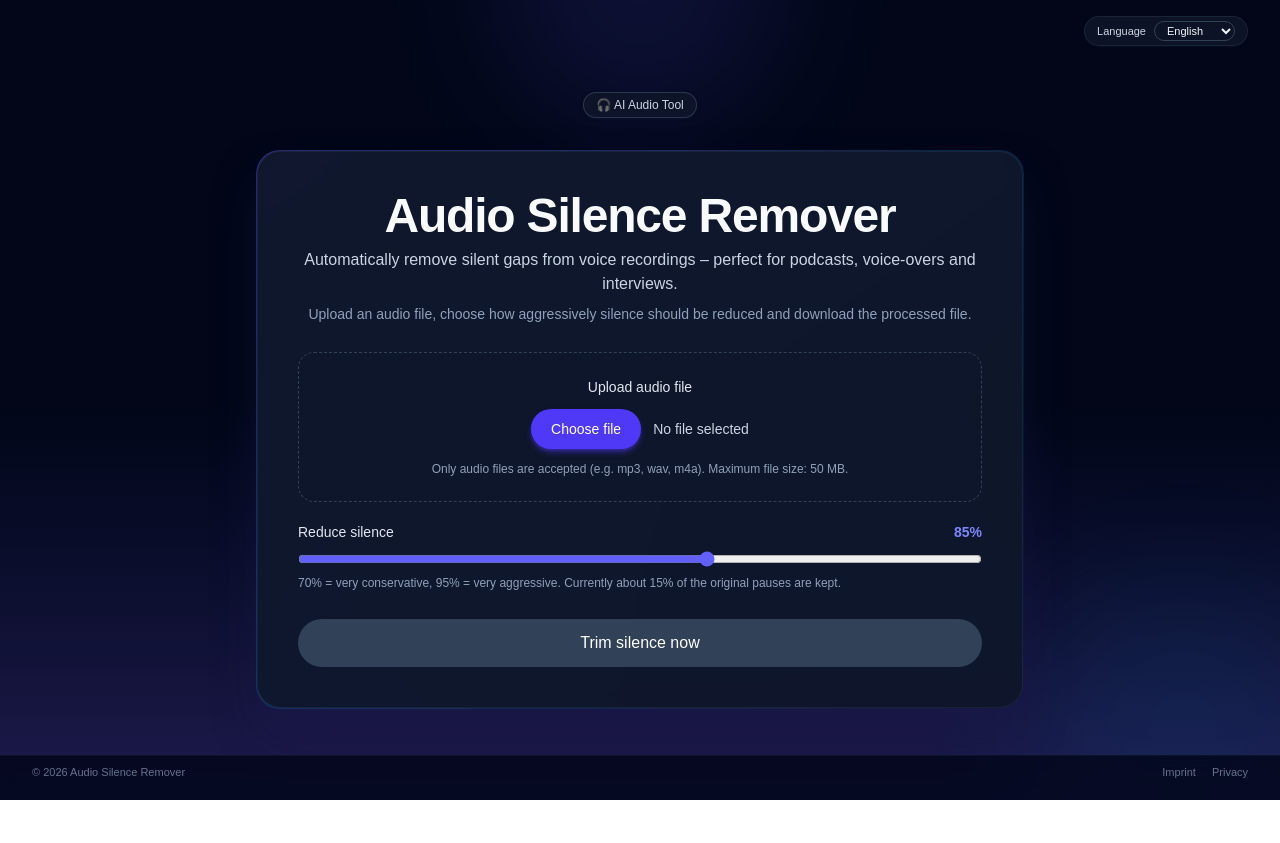
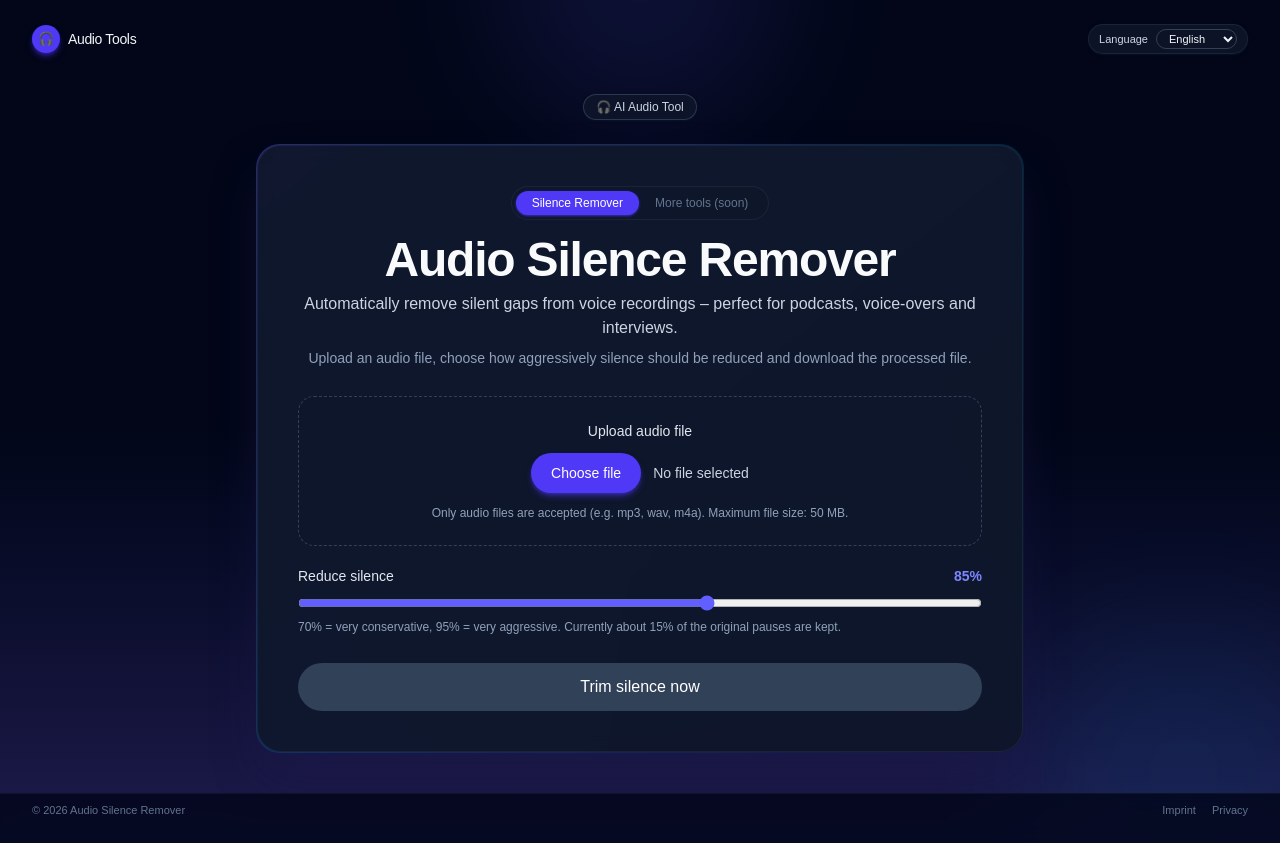
Before and after one commit to Cocoloco069/audio-webseite, a Next.js app in the folder audio-frontend/: page / in a window 1280 px wide. Before the commit the page ends 800 px from the top, so only its background shows below. Built offline with nearby package versions, Linux system fonts and the light colour scheme; no server answers.

Commit message:
Add tabs layout, branding and UI polish

```diff
--- a/audio-frontend/app/page.tsx
+++ b/audio-frontend/app/page.tsx
@@ -7,6 +7,7 @@ const API_BASE_URL =
 
 type Lang = 'de' | 'en' | 'es' | 'fr' | 'it';
 type ToastState = { message: string; type: 'success' | 'error' } | null;
+type Tool = 'silence' | 'soon';
 
 const supportedLangs: Lang[] = ['de', 'en', 'es', 'fr', 'it'];
 
@@ -40,6 +41,11 @@ const translations: Record<Lang, Record<string, string>> = {
     successLink: 'Bearbeitete Datei herunterladen',
     footerImprint: 'Impressum',
     footerPrivacy: 'Datenschutz',
+    tabSilence: 'Silence Remover',
+    tabSoon: 'Weitere Tools (bald)',
+    soonTitle: 'Weitere Audio-Tools folgen bald',
+    soonBody:
+      'Hier werden nach und nach neue KI-Tools für Audiobearbeitung erscheinen, z. B. Normalizer, Loudness Match oder Noise Cleaner.',
   },
   en: {
     badge: '🎧 AI Audio Tool',
@@ -70,6 +76,11 @@ const translations: Record<Lang, Record<string, string>> = {
     successLink: 'Download processed file',
     footerImprint: 'Imprint',
     footerPrivacy: 'Privacy',
+    tabSilence: 'Silence Remover',
+    tabSoon: 'More tools (soon)',
+    soonTitle: 'More audio tools are coming soon',
+    soonBody:
+      'This will become a small suite of AI tools for audio editing, such as a normalizer, loudness matching and noise cleaner.',
   },
   es: {
     badge: '🎧 Herramienta de audio IA',
@@ -100,6 +111,11 @@ const translations: Record<Lang, Record<string, string>> = {
     successLink: 'Descargar archivo procesado',
     footerImprint: 'Aviso legal',
     footerPrivacy: 'Privacidad',
+    tabSilence: 'Silence Remover',
+    tabSoon: 'Más herramientas (pronto)',
+    soonTitle: 'Pronto habrá más herramientas de audio',
+    soonBody:
+      'Aquí aparecerán poco a poco nuevas herramientas de IA para audio, como normalizador, coincidencia de loudness o limpiador de ruido.',
   },
   fr: {
     badge: '🎧 Outil audio IA',
@@ -130,6 +146,11 @@ const translations: Record<Lang, Record<string, string>> = {
     successLink: 'Télécharger le fichier traité',
     footerImprint: 'Mentions légales',
     footerPrivacy: 'Confidentialité',
+    tabSilence: 'Silence Remover',
+    tabSoon: 'Plus d’outils (bientôt)',
+    soonTitle: 'D’autres outils audio arrivent bientôt',
+    soonBody:
+      'Cette page deviendra progressivement une petite suite d’outils IA pour l’audio, comme un normaliseur, un ajustement de niveau sonore ou un nettoyeur de bruit.',
   },
   it: {
     badge: '🎧 Strumento audio IA',
@@ -160,10 +181,15 @@ const translations: Record<Lang, Record<string, string>> = {
     successLink: 'Scarica il file elaborato',
     footerImprint: 'Note legali',
     footerPrivacy: 'Privacy',
+    tabSilence: 'Silence Remover',
+    tabSoon: 'Altri strumenti (presto)',
+    soonTitle: 'Altri strumenti audio in arrivo',
+    soonBody:
+      'Qui appariranno gradualmente nuovi strumenti IA per l’elaborazione audio, come normalizzatore, allineamento di loudness o riduzione del rumore.',
   },
 };
 
-// z.B. "aufnahme.mp3" -> "aufnahme_edited.mp3"
+// "aufnahme.mp3" -> "aufnahme_edited.mp3"
 function buildEditedFileName(originalName: string): string {
   const dotIndex = originalName.lastIndexOf('.');
   if (dotIndex === -1) {
@@ -176,6 +202,8 @@ function buildEditedFileName(originalName: string): string {
 
 export default function Home() {
   const [lang, setLang] = useState<Lang>('de');
+  const [activeTool, setActiveTool] = useState<Tool>('silence');
+
   const [file, setFile] = useState<File | null>(null);
   const [loading, setLoading] = useState(false);
   const [downloadUrl, setDownloadUrl] = useState<string | null>(null);
@@ -308,13 +336,27 @@ export default function Home() {
         <div className="absolute bottom-[-6rem] right-[-4rem] h-80 w-80 rounded-full bg-sky-500/20 blur-3xl" />
       </div>
 
-      <header className="relative z-10 flex items-center justify-end px-4 pt-4 sm:px-8">
-        <div className="inline-flex items-center gap-2 rounded-full bg-slate-900/80 border border-slate-800/80 px-3 py-1 text-[11px] text-slate-300 shadow-sm shadow-slate-900/60">
+      {/* Branding + Language-Switcher */}
+      <header className="relative z-10 px-4 pt-4 sm:px-8 sm:pt-6">
+        <div className="flex w-full items-center gap-3">
+          {/* Wortlogo links */}
+          <div className="flex items-center gap-2 text-xs sm:text-sm font-medium text-slate-100">
+            <span className="flex h-7 w-7 items-center justify-center rounded-full bg-indigo-600 text-[13px] shadow-md shadow-indigo-700/60">
+              🎧
+            </span>
+            <span className="tracking-tight">
+              Audio Tools
+            </span>
+          </div>
+
+          {/* Language-Switcher, auf Mobile zentriert */}
+          <div className="flex-1 flex justify-center sm:justify-end">
+            <div className="inline-flex items-center gap-2 rounded-full bg-slate-900/80 border border-slate-800/80 px-2.5 py-1 text-[10px] sm:text-[11px] text-slate-300 shadow-sm shadow-slate-900/60">
               <span>Language</span>
               <select
                 value={lang}
                 onChange={(e) => setLang(e.target.value as Lang)}
-            className="bg-transparent text-slate-100 text-[11px] border border-slate-700 rounded-full px-2 py-0.5 focus:outline-none focus:ring-1 focus:ring-indigo-500"
+                className="bg-transparent text-slate-100 text-[10px] sm:text-[11px] border border-slate-700 rounded-full px-2 py-0.5 focus:outline-none focus:ring-1 focus:ring-indigo-500"
               >
                 <option value="de">Deutsch</option>
                 <option value="en">English</option>
@@ -323,19 +365,48 @@ export default function Home() {
                 <option value="it">Italiano</option>
               </select>
             </div>
+          </div>
+        </div>
       </header>
 
-      <main className="relative z-10 flex-1 flex items-center justify-center px-4 py-4 sm:px-6 sm:py-10">
+      <main className="relative z-10 flex-1 flex items-center justify-center px-4 py-5 sm:px-6 sm:py-10">
         <div className="w-full max-w-xl sm:max-w-2xl lg:max-w-3xl">
-          <div className="mb-6 sm:mb-8 text-center">
+          <div className="mb-4 sm:mb-6 text-center">
             <span className="inline-flex items-center rounded-full bg-slate-900/80 border border-slate-700/80 px-3 py-1 text-[11px] sm:text-xs font-medium text-slate-300 shadow-sm shadow-slate-900/60">
               {t('badge')}
             </span>
           </div>
 
-          {/* Card mit Gradient-Rand */}
-          <div className="rounded-3xl bg-gradient-to-br from-indigo-500/40 via-sky-500/20 to-transparent p-[1px] shadow-2xl shadow-indigo-950/60">
+          {/* Card mit Gradient-Rand + Hover-Scale auf Desktop */}
+          <div className="rounded-3xl bg-gradient-to-br from-indigo-500/40 via-sky-500/20 to-transparent p-[1px] shadow-2xl shadow-indigo-950/60 transform-gpu transition-transform duration-300 md:hover:scale-[1.01]">
             <section className="bg-slate-900/95 rounded-3xl border border-slate-800/80 backdrop-blur-sm p-6 sm:p-8 lg:p-10 space-y-6 sm:space-y-7">
+              {/* Tabs für mehrere Tools */}
+              <div className="flex justify-center mb-3 sm:mb-4">
+                <div className="inline-flex items-center rounded-full bg-slate-900/80 border border-slate-800/80 p-1 text-[11px] sm:text-xs">
+                  <button
+                    type="button"
+                    onClick={() => setActiveTool('silence')}
+                    className={
+                      'px-3 sm:px-4 py-1 rounded-full font-medium transition-colors ' +
+                      (activeTool === 'silence'
+                        ? 'bg-indigo-600 text-white shadow-sm shadow-indigo-600/60'
+                        : 'text-slate-300 hover:text-slate-50 hover:bg-slate-800/80')
+                    }
+                  >
+                    {t('tabSilence')}
+                  </button>
+                  <button
+                    type="button"
+                    disabled
+                    className="px-3 sm:px-4 py-1 rounded-full font-medium text-slate-500 cursor-not-allowed"
+                  >
+                    {t('tabSoon')}
+                  </button>
+                </div>
+              </div>
+
+              {/* Header je nach aktivem Tool */}
+              {activeTool === 'silence' ? (
                 <header className="space-y-2 text-center max-w-2xl mx-auto">
                   <h1 className="text-3xl sm:text-4xl lg:text-5xl font-semibold tracking-tight">
                     {t('title')}
@@ -347,7 +418,18 @@ export default function Home() {
                     {t('intro')}
                   </p>
                 </header>
+              ) : (
+                <header className="space-y-2 text-center max-w-2xl mx-auto">
+                  <h1 className="text-3xl sm:text-4xl lg:text-5xl font-semibold tracking-tight">
+                    {t('soonTitle')}
+                  </h1>
+                  <p className="text-xs sm:text-sm text-slate-300">
+                    {t('soonBody')}
+                  </p>
+                </header>
+              )}
 
+              {activeTool === 'silence' && (
                 <div className="space-y-4 sm:space-y-5">
                   <div className="border border-dashed border-slate-700 rounded-2xl bg-slate-900/70 p-5 sm:p-6 text-center">
                     <label className="block text-sm font-medium text-slate-200 mb-3">
@@ -358,7 +440,7 @@ export default function Home() {
                       <button
                         type="button"
                         onClick={() => fileInputRef.current?.click()}
-                      className="inline-flex items-center justify-center rounded-full bg-indigo-600 px-5 py-2.5 text-sm font-medium text-white shadow-md shadow-indigo-600/50 hover:bg-indigo-500 hover:shadow-indigo-400/60 transition-colors"
+                        className="inline-flex items-center justify-center rounded-full bg-indigo-600 px-5 py-2.5 text-sm font-medium text-white shadow-md shadow-indigo-600/50 hover:bg-indigo-500 hover:shadow-indigo-400/60 focus:outline-none focus:ring-2 focus:ring-indigo-500/70 focus:ring-offset-2 focus:ring-offset-slate-900 transition-colors"
                       >
                         {t('uploadButton')}
                       </button>
@@ -374,7 +456,9 @@ export default function Home() {
                       type="file"
                       accept="audio/*"
                       className="hidden"
-                    onChange={(e) => handleFileChange(e.target.files?.[0] || null)}
+                      onChange={(e) =>
+                        handleFileChange(e.target.files?.[0] || null)
+                      }
                     />
 
                     <p className="mt-3 text-xs text-slate-400">
@@ -402,8 +486,10 @@ export default function Home() {
                       min={70}
                       max={95}
                       value={silenceReducePercent}
-                    onChange={(e) => setSilenceReducePercent(Number(e.target.value))}
-                    className="w-full accent-indigo-500"
+                      onChange={(e) =>
+                        setSilenceReducePercent(Number(e.target.value))
+                      }
+                      className="w-full accent-indigo-500 hover:accent-indigo-400 focus:accent-indigo-400"
                     />
                     <p className="text-xs text-slate-400">
                       {t('reduceExplanation', {
@@ -416,7 +502,7 @@ export default function Home() {
                     <button
                       onClick={handleUpload}
                       disabled={!file || loading}
-                    className="w-full inline-flex items-center justify-center rounded-full bg-indigo-600 px-6 py-3 text-sm sm:text-base font-medium text-white shadow-xl shadow-indigo-700/50 disabled:bg-slate-700 disabled:shadow-none hover:bg-indigo-500 hover:shadow-indigo-400/60 transition-colors"
+                      className="w-full inline-flex items-center justify-center rounded-full bg-indigo-600 px-6 py-3 text-sm sm:text-base font-medium text-white shadow-xl shadow-indigo-700/50 disabled:bg-slate-700 disabled:shadow-none hover:bg-indigo-500 hover:shadow-indigo-400/60 focus:outline-none focus:ring-2 focus:ring-indigo-500/70 focus:ring-offset-2 focus:ring-offset-slate-900 transition-colors"
                     >
                       {loading && (
                         <span className="mr-2 inline-block h-4 w-4 animate-spin rounded-full border-2 border-white/40 border-t-transparent" />
@@ -439,25 +525,38 @@ export default function Home() {
                       <a
                         href={downloadUrl}
                         download={outputFileName}
-                      className="inline-flex items-center text-sm font-medium text-emerald-200 hover:text-emerald-100 underline-offset-2 hover:underline"
+                        className="inline-flex items-center text-sm font-medium text-emerald-200 hover:text-emerald-100 underline-offset-2 hover:underline focus:outline-none focus:ring-1 focus:ring-emerald-300/70 rounded-sm"
                       >
                         {t('successLink')}
                       </a>
                     </div>
                   )}
                 </div>
+              )}
+
+              {activeTool === 'soon' && (
+                <div className="pt-2 text-center text-xs sm:text-sm text-slate-300">
+                  {/* aktuell nur Infotext – hier können später neue Tools rein */}
+                </div>
+              )}
             </section>
           </div>
         </div>
       </main>
 
-      <footer className="relative z-10 px-4 sm:px-8 pb-4 sm:pb-5 pt-2 text-[11px] text-slate-500 flex items-center justify-between border-t border-slate-900/80 bg-slate-950/80 backdrop-blur-sm">
+      <footer className="relative z-10 px-4 sm:px-8 pb-5 sm:pb-6 pt-2 text-[11px] text-slate-500 flex items-center justify-between border-t border-slate-900/80 bg-slate-950/80 backdrop-blur-sm">
         <span>© {new Date().getFullYear()} Audio Silence Remover</span>
         <div className="space-x-4">
-          <a href="/impressum" className="hover:text-slate-300 transition-colors">
+          <a
+            href="/impressum"
+            className="hover:text-slate-300 transition-colors"
+          >
             {t('footerImprint')}
           </a>
-          <a href="/datenschutz" className="hover:text-slate-300 transition-colors">
+          <a
+            href="/datenschutz"
+            className="hover:text-slate-300 transition-colors"
+          >
             {t('footerPrivacy')}
           </a>
         </div>
```
Lines whose indentation alone changed are shown as unchanged.
